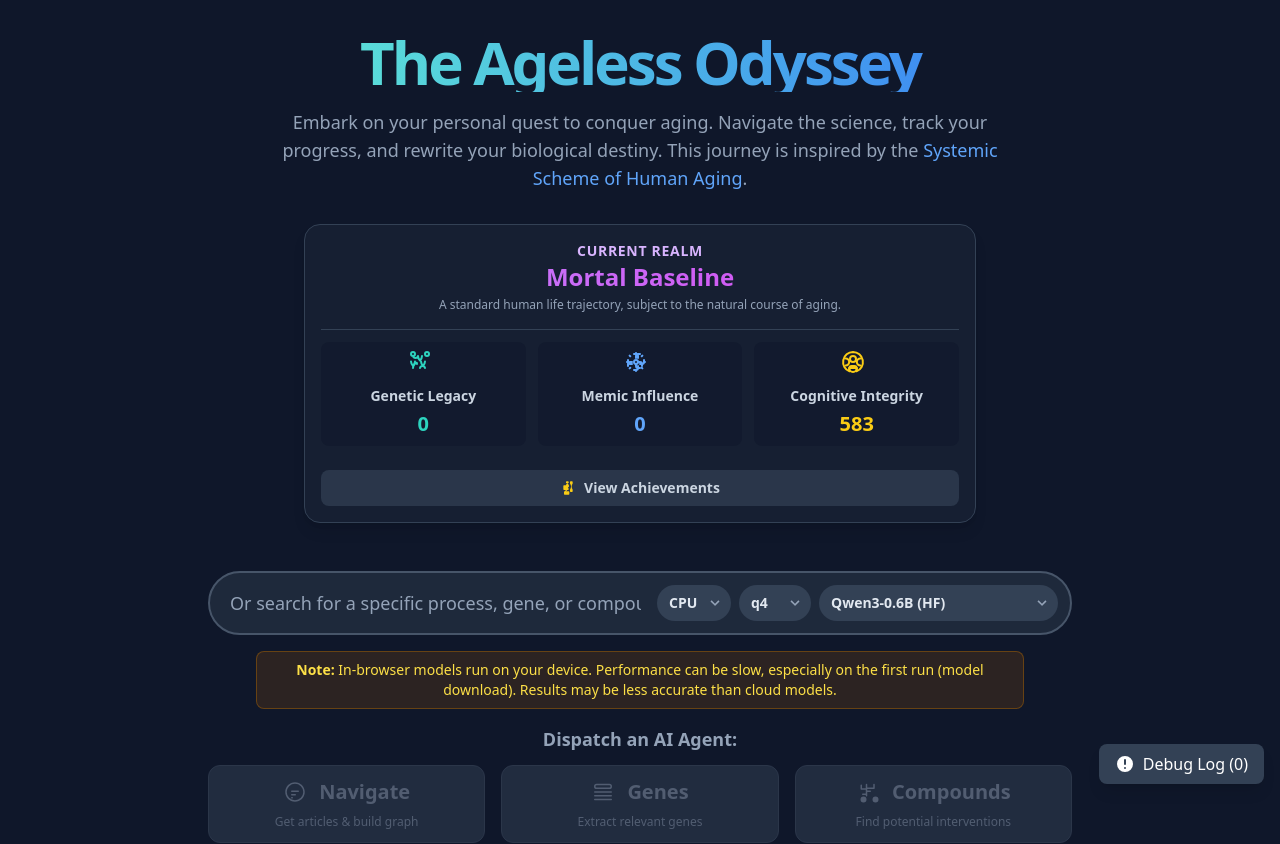
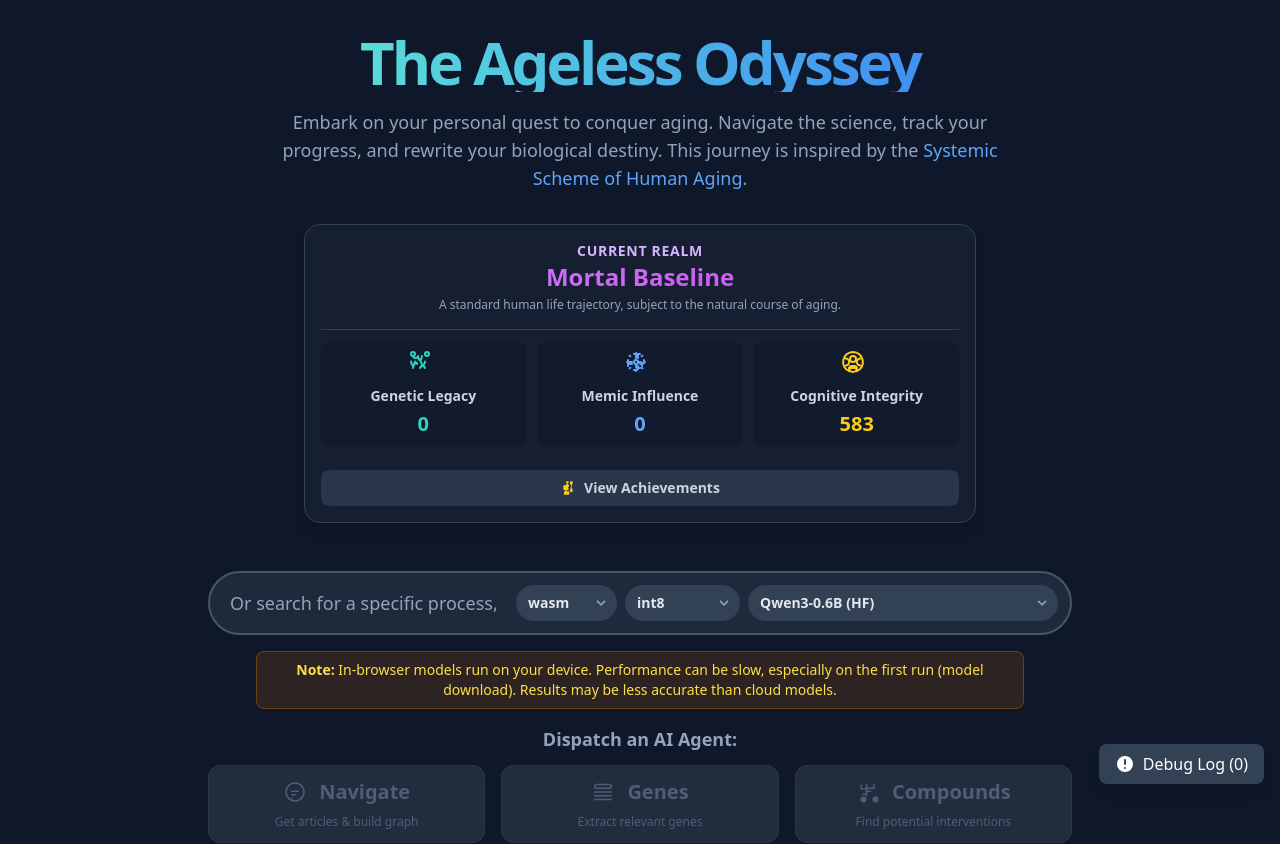
Before and after one commit to neuroidss/ageless-odyssey, a React (Vite) app: page / in a window 1280 px wide. Shown: the top 844 px of the page. Built offline with nearby package versions, Linux system fonts and the light colour scheme.

Commit message:
Add files via upload

```diff
--- a/App.tsx
+++ b/App.tsx
@@ -4,7 +4,7 @@ import React, { useState, useCallback, useEffect } from 'react';
 import { type ModelDefinition, type WorkspaceState, AgentType, TrajectoryState, GamificationState, ToastMessage, Realm, ModelProvider, HuggingFaceDevice } from './types';
 import { dispatchAgent, synthesizeFindings } from './services/geminiService';
 import { getInitialTrajectory, applyIntervention } from './services/trajectoryService';
-import { SUPPORTED_MODELS, ACHIEVEMENTS, VECTOR_POINTS, REALM_DEFINITIONS, INTERVENTIONS } from './constants';
+import { SUPPORTED_MODELS, ACHIEVEMENTS, VECTOR_POINTS, REALM_DEFINITIONS, INTERVENTIONS, DEFAULT_HUGGING_FACE_DEVICE, DEFAULT_HUGGING_FACE_QUANTIZATION } from './constants';
 import Header from './components/Header';
 import AgentControlPanel from './components/SearchBar';
 import WorkspaceView from './components/ResultsDisplay';
@@ -32,8 +32,8 @@ const getInitialGamificationState = (): GamificationState => {
 const App: React.FC = () => {
   const [topic, setTopic] = useState<string>('');
   const [model, setModel] = useState<ModelDefinition>(SUPPORTED_MODELS[0]);
-  const [quantization, setQuantization] = useState<string>(SUPPORTED_MODELS[0].quantizations?.[0] ?? 'q4');
-  const [device, setDevice] = useState<HuggingFaceDevice>('wasm');
+  const [quantization, setQuantization] = useState<string>(DEFAULT_HUGGING_FACE_QUANTIZATION);
+  const [device, setDevice] = useState<HuggingFaceDevice>(DEFAULT_HUGGING_FACE_DEVICE);
 
   const [workspace, setWorkspace] = useState<WorkspaceState | null>(null);
 
@@ -77,9 +77,9 @@ const App: React.FC = () => {
 
   const handleModelChange = (newModel: ModelDefinition) => {
     setModel(newModel);
-    if (newModel.provider === ModelProvider.HuggingFace && newModel.quantizations) {
-        setQuantization(newModel.quantizations[0]);
-        addLog(`Switched to Hugging Face model. Default quantization set to '${newModel.quantizations[0]}'.`);
+    if (newModel.provider === ModelProvider.HuggingFace) {
+        setQuantization(DEFAULT_HUGGING_FACE_QUANTIZATION);
+        addLog(`Switched to Hugging Face model. Default quantization set to '${DEFAULT_HUGGING_FACE_QUANTIZATION}'.`);
     }
   };
 
--- a/components/SearchBar.tsx
+++ b/components/SearchBar.tsx
@@ -1,7 +1,8 @@
+
 
 import React from 'react';
 import { AgentType, ModelProvider, type ModelDefinition, HuggingFaceDevice } from '../types';
-import { EXAMPLE_TOPICS, SUPPORTED_MODELS } from '../constants';
+import { EXAMPLE_TOPICS, SUPPORTED_MODELS, HUGGING_FACE_DEVICES, HUGGING_FACE_QUANTIZATIONS } from '../constants';
 import { AgentIcon, GeneAnalystIcon, CompoundAnalystIcon } from './icons';
 
 interface AgentControlPanelProps {
@@ -54,14 +55,14 @@ const AgentControlPanel: React.FC<AgentControlPanelProps> = ({ topic, setTopic,
                     aria-label="Select Execution Device"
                     className="appearance-none bg-slate-700 text-slate-200 font-semibold pl-3 pr-8 py-2 rounded-full hover:bg-slate-600 focus:ring-2 focus:ring-blue-500/50 focus:outline-none transition-all duration-300 text-sm"
                   >
-                    <option value="wasm">CPU</option>
-                    <option value="webgpu">GPU</option>
+                    {HUGGING_FACE_DEVICES.map(d => (
+                        <option key={d.value} value={d.value}>{d.label}</option>
+                    ))}
                   </select>
                   <div className="pointer-events-none absolute inset-y-0 right-0 flex items-center px-2 text-slate-400">
                     <svg className="fill-current h-4 w-4" xmlns="http://www.w3.org/2000/svg" viewBox="0 0 20 20"><path d="M9.293 12.95l.707.707L15.657 8l-1.414-1.414L10 10.828 5.757 6.586 4.343 8z"/></svg>
                   </div>
                 </div>
-                {model.quantizations && (
                 <div className="relative">
                   <select
                     value={quantization}
@@ -70,15 +71,14 @@ const AgentControlPanel: React.FC<AgentControlPanelProps> = ({ topic, setTopic,
                     aria-label="Select Model Quantization"
                     className="appearance-none bg-slate-700 text-slate-200 font-semibold pl-3 pr-8 py-2 rounded-full hover:bg-slate-600 focus:ring-2 focus:ring-blue-500/50 focus:outline-none transition-all duration-300 text-sm"
                   >
-                      {model.quantizations.map(q => (
-                          <option key={q} value={q} className="font-sans uppercase">{q}</option>
+                    {HUGGING_FACE_QUANTIZATIONS.map(q => (
+                        <option key={q.value} value={q.value} className="font-sans">{q.label}</option>
                     ))}
                   </select>
                   <div className="pointer-events-none absolute inset-y-0 right-0 flex items-center px-2 text-slate-400">
                       <svg className="fill-current h-4 w-4" xmlns="http://www.w3.org/2000/svg" viewBox="0 0 20 20"><path d="M9.293 12.95l.707.707L15.657 8l-1.414-1.414L10 10.828 5.757 6.586 4.343 8z"/></svg>
                   </div>
                 </div>
-                )}
               </>
             )}
              <div className="relative">
--- a/constants.ts
+++ b/constants.ts
@@ -1,6 +1,24 @@
 
 
-import { ModelProvider, type ModelDefinition, type Achievement, Realm, Intervention } from './types';
+import { ModelProvider, type ModelDefinition, type Achievement, Realm, Intervention, type HuggingFaceDevice } from './types';
+
+export const HUGGING_FACE_DEVICES: {label: string, value: HuggingFaceDevice}[] = [
+    { label: 'wasm', value: 'wasm' },
+    { label: 'webgpu', value: 'webgpu' },
+];
+export const DEFAULT_HUGGING_FACE_DEVICE: HuggingFaceDevice = 'wasm';
+
+export const HUGGING_FACE_QUANTIZATIONS: {label: string, value: string}[] = [
+//    { label: '', value: '' }, // just model.onnx without _prefix
+    { label: 'bnb4', value: 'bnb4' },
+    { label: 'fp16', value: 'fp16' },
+    { label: 'int8', value: 'int8' },
+    { label: 'q4', value: 'q4' },
+    { label: 'q4f16', value: 'q4f16' },
+    { label: 'quantized', value: 'quantized' },
+    { label: 'uint8', value: 'uint8' },
+];
+export const DEFAULT_HUGGING_FACE_QUANTIZATION: string = 'int8';
 
 export const EXAMPLE_TOPICS = [
     "Telomere shortening",
@@ -12,10 +30,10 @@ export const EXAMPLE_TOPICS = [
 ];
 export const SUPPORTED_MODELS: ModelDefinition[] = [
     // Hugging Face Transformers.js (runs in-browser)
-    { id: 'onnx-community/Qwen3-0.6B-ONNX', name: 'Qwen3-0.6B (HF)', provider: ModelProvider.HuggingFace, quantizations: ['q4', 'int8'] },
-    { id: 'onnx-community/gemma-3n-E2B-it-ONNX', name: 'Gemma 3N E2B (HF)', provider: ModelProvider.HuggingFace, quantizations: ['q4', 'int8'] },
-    { id: 'onnx-community/Qwen3-4B-ONNX', name: 'Qwen3-4B (HF)', provider: ModelProvider.HuggingFace, quantizations: ['q4', 'int8'] },
-    { id: 'onnx-community/Qwen3-1.7B-ONNX', name: 'Qwen3-1.7B (HF)', provider: ModelProvider.HuggingFace, quantizations: ['q4', 'int8'] },
+    { id: 'onnx-community/Qwen3-0.6B-ONNX', name: 'Qwen3-0.6B (HF)', provider: ModelProvider.HuggingFace },
+    { id: 'onnx-community/gemma-3n-E2B-it-ONNX', name: 'Gemma 3N E2B (HF)', provider: ModelProvider.HuggingFace },
+    { id: 'onnx-community/Qwen3-4B-ONNX', name: 'Qwen3-4B (HF)', provider: ModelProvider.HuggingFace },
+    { id: 'onnx-community/Qwen3-1.7B-ONNX', name: 'Qwen3-1.7B (HF)', provider: ModelProvider.HuggingFace },
 
     // Local models via Ollama (recommended for hackathon)
     { id: 'gemma3n:e4b', name: 'Gemma 3N E4B (Ollama)', provider: ModelProvider.Ollama },
@@ -28,6 +46,12 @@ export const SUPPORTED_MODELS: ModelDefinition[] = [
 
     // Google AI Models (requires API_KEY)
     { id: 'gemini-2.5-flash', name: 'Gemini 2.5 Flash (Google AI)', provider: ModelProvider.GoogleAI },
+    { id: 'gemini-2.5-flash-preview-04-17', name: 'Gemini 2.5 Flash 04-17 (Google AI)', provider: ModelProvider.GoogleAI },
+    { id: 'gemini-2.5-flash-lite-preview-06-17', name: 'Gemini 2.5 Flash-Lite 06-17 (Google AI)', provider: ModelProvider.GoogleAI },
+    { id: 'gemini-2.0-flash', name: 'Gemini 2.0 Flash (Google AI)', provider: ModelProvider.GoogleAI },
+    { id: 'gemini-2.0-flash-lite', name: 'Gemini 2.0 Flash-Lite (Google AI)', provider: ModelProvider.GoogleAI },
+    { id: 'gemma-3n-e4b-it', name: 'Gemma 3N E4B (Google AI)', provider: ModelProvider.GoogleAI },
+    { id: 'gemma-3n-e2b-it', name: 'Gemma 3N E2B (Google AI)', provider: ModelProvider.GoogleAI },
 ];
 
 
--- a/types.ts
+++ b/types.ts
@@ -24,7 +24,6 @@ export interface ModelDefinition {
     id: string;
     name: string;
     provider: ModelProvider;
-    quantizations?: string[];
 }
 
 // A more generic item to hold data from any source
```
Also changed, not shown: services/geminiService.ts (+50 -18 lines). Lines whose indentation alone changed are shown as unchanged.
